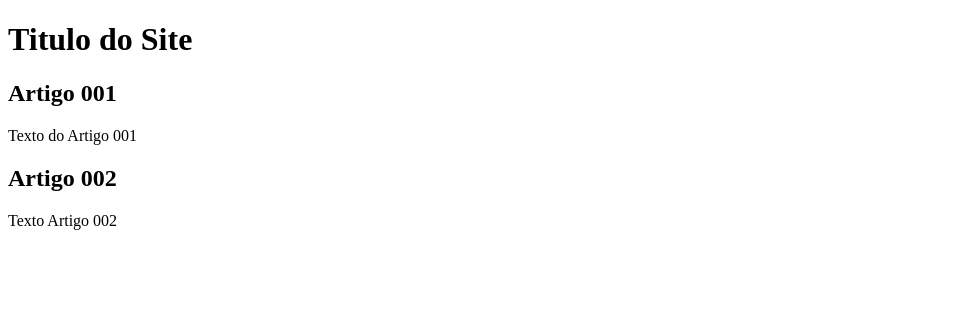
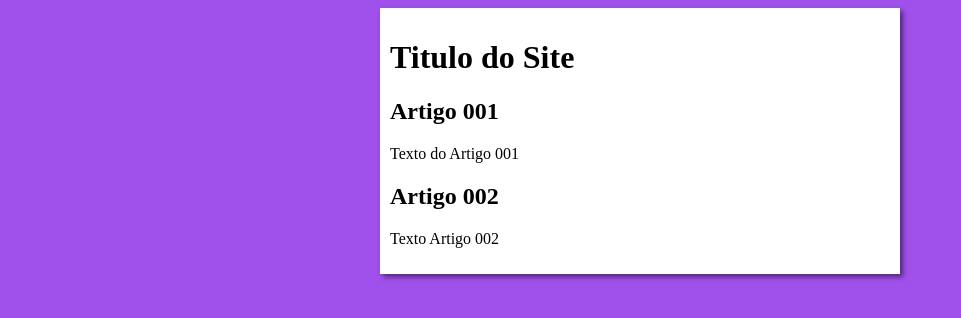
Before and after one commit to ValmirSGama/ProjetoSite, a plain HTML site: page index.html in a window 1280 px wide. Shown: the whole page, without its empty margins (0-961 px from the left). Drawn offline with Linux system fonts and the light colour scheme.

Commit message:
Inicie o design

```diff
--- /dev/null
+++ b/estilos/style.css
@@ -0,0 +1,16 @@
+{
+    font-family: arial, helvetica, sans-serif;
+    font-size: 16px;
+}
+
+body {
+    background-color: rgb(160, 80, 235);
+}
+
+main {
+    background-color: white;
+    width: 500px;
+    margin: auto;
+    padding: 10px;
+    box-shadow: 3px 3px 5px rgba(0, 0, 0, 0.501);
+}
--- a/index.html
+++ b/index.html
@@ -5,6 +5,7 @@
     <meta http-equiv="X-UA-Compatible" content="IE=edge">
     <meta name="viewport" content="width=device-width, initial-scale=1.0">
     <title>Titulo do Site</title>
+    <link rel="stylesheet" href="estilos/style.css">
 </head>
 <body>
     <main>
```
